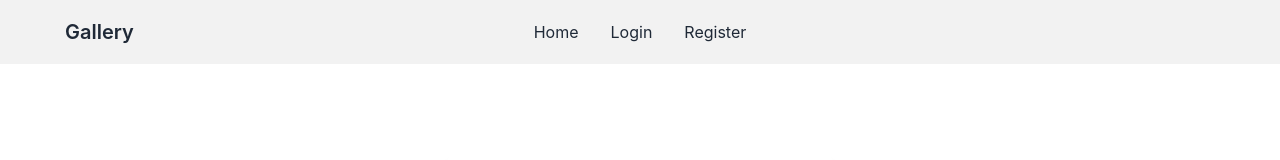
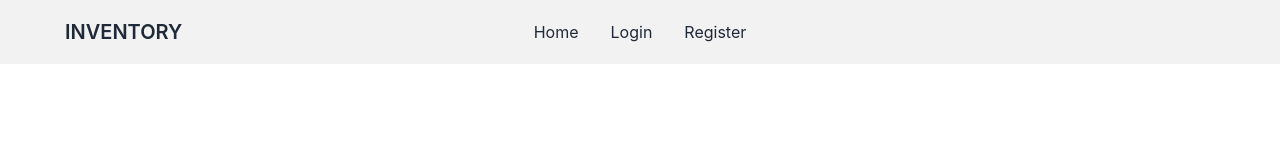
Before and after one commit to Rubayet-billah/inventory-management-client, a React (Create React App) app: page /register in a window 1280 px wide. Shown: the top 160 px of the page. Built offline with nearby package versions, Linux system fonts and the light colour scheme; no server answers.

Commit message:
favicon added

```diff
--- a/src/Pages/Homepage/Home/Home.js
+++ b/src/Pages/Homepage/Home/Home.js
@@ -10,7 +10,7 @@ const Home = () => {
                 <div className="hero-overlay bg-opacity-60"></div>
                 <div className="hero-content text-center text-neutral-content">
                     <div className="max-w-lg">
-                        <h1 className="mb-5 text-5xl font-bold">Welcome to <span className='text-accent'>GALLERY</span></h1>
+                        <h1 className="mb-5 text-5xl font-bold">Welcome to <span className='text-accent'>INVENTORY</span></h1>
                     </div>
                 </div>
             </div>
--- a/src/Shared/Header/Header.js
+++ b/src/Shared/Header/Header.js
@@ -40,7 +40,7 @@ const Header = () => {
                             {menu}
                         </ul>
                     </div>
-                    <Link className="btn btn-ghost normal-case text-xl">Gallery</Link>
+                    <Link className="btn btn-ghost normal-case text-xl">INVENTORY</Link>
                 </div>
                 <div className="navbar-center hidden lg:flex">
                     <ul className="menu menu-horizontal p-0">
```
Also changed, not shown: 1 other file (tests, documents, lock files or other folders).
